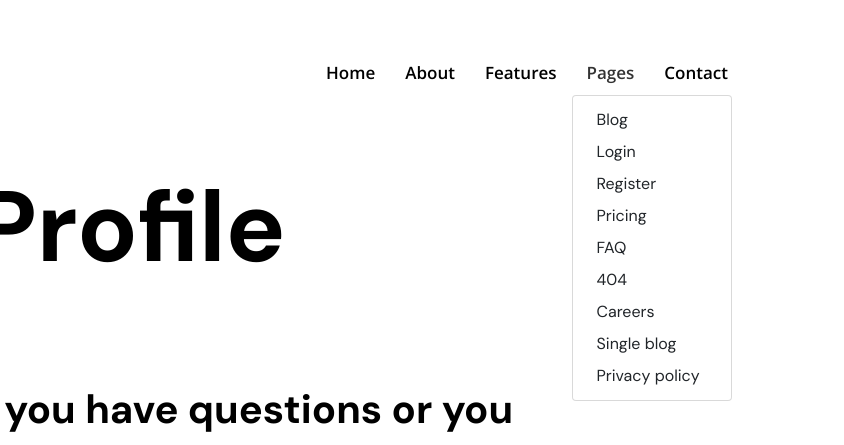
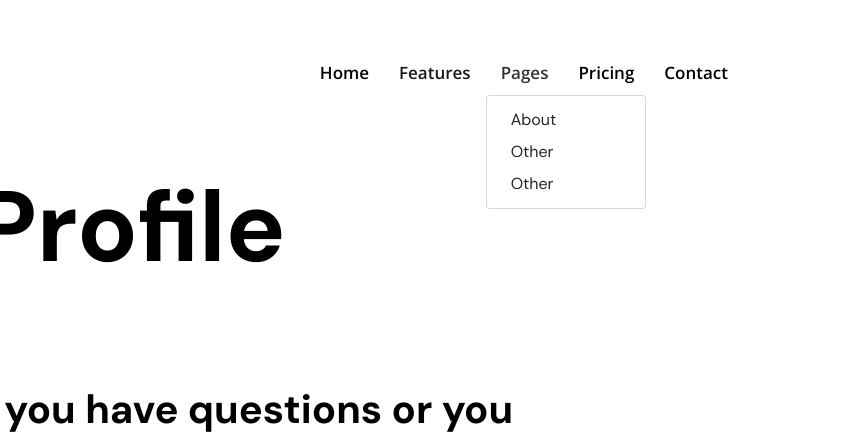
Before and after one commit to RC-279/ListingBOTFINAL, a website: page blog-single.html in a window 1280 px wide. Both pictures are taken after a click on the link "Pages". Shown: the top 445 px of the page, 436-1280 px from the left. Drawn offline with nearby package versions, Linux system fonts and the light colour scheme.

Commit message:
fixed NavBar

```diff
--- a/blog-single.html
+++ b/blog-single.html
@@ -27,26 +27,19 @@
                         <li class="nav-item">
                             <a class="nav-link" href="index.html">Home</a>
                         </li>
-                        <li class="nav-item">
-                            <a class="nav-link" href="about.html">About</a>
+                        <li class="nav-item active">
+                            <a class="nav-link" href="features.html">Features <span class="sr-only">(current)</span></a>
+                        </li>
+                        <li class="nav-item dropdown">
+                            <a class="nav-link dropdown-toggle" href="#" id="pagesMenu" data-toggle="dropdown" aria-haspopup="true" aria-expanded="false">Pages</a>
+                            <div class="dropdown-menu" aria-labelledby="pagesMenu">
+                                <a class="dropdown-item" href="contact.html">About</a>
+                                <a class="dropdown-item" href="pricing.html">Other</a>
+                                <a class="dropdown-item" href="pricing.html">Other</a>
+                            </div>
                         </li>
                         <li class="nav-item">
-                            <a class="nav-link" href="features.html">Features</a>
-                        </li>
-                        <li class="nav-item active dropdown">
-                            <a class="nav-link dropdown-toggle" href="#" id="pagesMenu" data-toggle="dropdown"
-                                aria-haspopup="true" aria-expanded="false">Pages</a>
-                            <div class="dropdown-menu" aria-labelledby="pagesMenu">
-                                <a class="dropdown-item" href="blog.html">Blog </a>
-                                <a class="dropdown-item" href="login.html">Login</a>
-                                <a class="dropdown-item" href="register.html">Register</a>
-                                <a class="dropdown-item" href="pricing.html">Pricing</a>
-                                <a class="dropdown-item" href="faq.html">FAQ</a>
-                                <a class="dropdown-item" href="404.html">404</a>
-                                <a class="dropdown-item" href="careers.html">Careers</a>
-                                <a class="dropdown-item" href="blog-single.html">Single blog <span class="sr-only">(current)</span></a>
-                                <a class="dropdown-item" href="privacy-policy.html">Privacy policy</a>
-                            </div>
+                            <a class="nav-link" href="pricing.html">Pricing</a>
                         </li>
                         <li class="nav-item">
                             <a class="nav-link" href="contact.html">Contact</a>
```
Also changed, not shown: about.html (+8 -13 lines), contact.html (+10 -16 lines), features.html (+6 -12 lines), index.html (+7 -13 lines), pricing.html (+7 -12 lines), assets/css/style.css.
